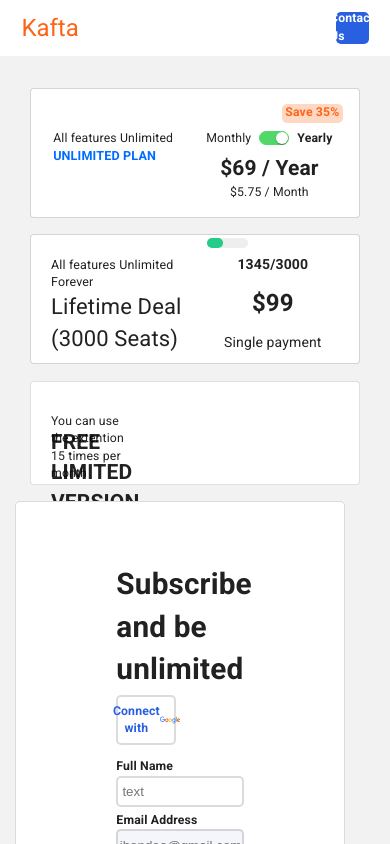
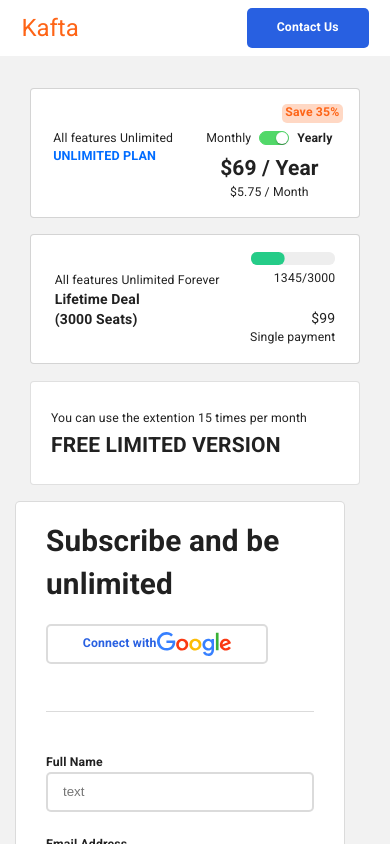
Before and after one commit to mdsaddamvol/kafta, a Next.js app: page / in a window 390 px wide. Shown: the top 844 px of the page. Built offline with nearby package versions, Linux system fonts and the light colour scheme.

Commit message:
fixed evething

```diff
--- a/components/FormComponent.js
+++ b/components/FormComponent.js
@@ -19,7 +19,7 @@ const useStyles = makeStyles(theme => ({
 
     [theme.breakpoints.down('sm')]: {
       width: '330px',
-      hight: '960px',
+      height: '981px',
       padding: '30px',
       flexDirection: 'row',
       justifyContent: 'center',
@@ -41,6 +41,10 @@ const useStyles = makeStyles(theme => ({
     justifyContent: 'space-evenly',
     alignItems: 'center',
     flexDirection: 'column',
+    [theme.breakpoints.down('sm')]: {
+      width: '80vw',
+      height: '981px',
+    },
   },
   google: {
     width: '15.41vw',
@@ -53,6 +57,10 @@ const useStyles = makeStyles(theme => ({
     justifyContent: 'center',
     alignItems: 'center',
     cursor: 'pointer',
+    [theme.breakpoints.down('sm')]: {
+      width: '222px',
+      height: '40px',
+    },
   },
   connectGoogle: {
     color: '#2860E1',
@@ -63,33 +71,54 @@ const useStyles = makeStyles(theme => ({
   googlesvg: {
     width: '5.18vw',
     height: '2.275vh',
+    [theme.breakpoints.down('sm')]: {
+      width: '74.63px',
+      height: '24.57px',
+    },
   },
   input: {
     width: '100%',
     height: '3.70vh',
     border: '2px solid #70707040',
     padding: '0.347vw',
-    paddingLeft: '1.04vw',
+    paddingLeft: '15px',
     borderRadius: '5px',
+    [theme.breakpoints.down('sm')]: {
+      height: '40px',
+    },
   },
   inputlabel: {
     fontSize: '0.875em',
     fontFamily: 'Roboto',
     fontWeight: 'bold',
+    [theme.breakpoints.down('sm')]: {
+      height: '25px',
+    },
   },
   inputContainer: {
     width: '100%',
     height: '5.83vh',
     display: 'flex',
     justifyContent: 'space-between',
+    [theme.breakpoints.down('sm')]: {
+      flexDirection: 'column',
+      height: '160px',
+    },
   },
   inputContainerfull: {
     width: '100%',
     height: '5.83vh',
+    [theme.breakpoints.down('sm')]: {
+      height: '63px',
+    },
   },
   inputHalf: {
     width: '48%',
     height: '5.83vh',
+    [theme.breakpoints.down('sm')]: {
+      width: '100%',
+      height: '63px',
+    },
   },
   email: {
     backgroundColor: '#F5F5FC',
@@ -98,7 +127,10 @@ const useStyles = makeStyles(theme => ({
     border: '2px solid #70707040',
     padding: '0.347vw',
     borderRadius: '5px',
-    paddingLeft: '1.04hw',
+    paddingLeft: '15px',
+    [theme.breakpoints.down('sm')]: {
+      height: '40px',
+    },
   },
   pay: {
     width: '100%',
@@ -114,6 +146,20 @@ const useStyles = makeStyles(theme => ({
     justifyContent: 'center',
     alignItems: 'center',
     cursor: 'pointer',
+    [theme.breakpoints.down('sm')]: {
+      height: '40px',
+    },
+  },
+
+  smdivider: {
+    width: 0,
+    height: 0,
+    [theme.breakpoints.down('sm')]: {
+      width: '100%',
+      height: '1px',
+      marginTop: '28px',
+      borderBottom: '1px solid #70707040',
+    },
   },
 }));
 
@@ -129,7 +175,9 @@ const FormComponent = () => {
           <span className={classes.connectGoogle}>Connect with</span>
           <img className={classes.googlesvg} src="/google.svg" />
         </div>
+        <div className={classes.smdivider}></div>
         <Divider />
+
         <div className={classes.inputContainerfull}>
           <label className={classes.inputlabel}>Full Name</label>
           <input required className={classes.input} type="text" placeholder="text" />
@@ -155,6 +203,7 @@ const FormComponent = () => {
             <input required type="password" className={classes.input} placeholder="********" />
           </div>
         </div>
+        <div className={classes.smdivider}></div>
         <Divider />
         <div className={classes.inputContainerfull}>
           <label className={classes.inputlabel}>Cradit Card Number</label>
--- a/components/bottomCard.js
+++ b/components/bottomCard.js
@@ -22,12 +22,28 @@ const useStyles = makeStyles(theme => ({
       padding: '20px 20px',
     },
   },
+  smalltext: {
+    fontSize: '0.875em',
+    fontFamily: 'Roboto',
+    fontWeight: 'regular',
+    width: '20vw',
+    height: '1.75vh',
+    [theme.breakpoints.down('sm')]: {
+      width: '287px',
+      height: '19',
+    },
+  },
   bigtext: {
     fontSize: '1.5em',
     fontFamily: 'Roboto',
     fontWeight: 'black',
     width: '20vw',
     height: '2.96vh',
+    [theme.breakpoints.down('sm')]: {
+      width: '230px',
+      height: '32',
+      marginTop: '5px',
+    },
   },
 }));
 
@@ -36,17 +52,7 @@ export default function BottomCard() {
 
   return (
     <Paper className={classes.paper} variant="outlined" elevation={0}>
-      <div
-        style={{
-          fontSize: '0.875em',
-          fontFamily: 'Roboto',
-          fontWeight: 'regular',
-          width: '20vw',
-          height: '1.75vh',
-        }}
-      >
-        You can use the extention 15 times per month
-      </div>
+      <div className={classes.smalltext}>You can use the extention 15 times per month</div>
       <div className={classes.bigtext}>
         <b>FREE LIMITED VERSION</b>
       </div>
--- a/components/cardbottom.js
+++ b/components/cardbottom.js
@@ -26,15 +26,54 @@ const useStyles = makeStyles(theme => ({
     [theme.breakpoints.down('sm')]: {
       width: '330px',
       height: '130px',
+      justifyContent: 'space-aroud',
     },
   },
   half: {
     width: '180px',
-    height: '87px',
+    height: '60px',
+    [theme.breakpoints.down('sm')]: {
+      width: '180px',
+      height: '55px',
+      display: 'flex',
+      flexDirection: 'column',
+      justifyConten: 'center',
+    },
   },
   half2: {
     width: '153px',
-    height: '123px',
+    height: '100px',
+    [theme.breakpoints.down('sm')]: {
+      width: '97px',
+      height: '94px',
+      display: 'flex',
+      flexDirection: 'column',
+      alignItems: 'flex-end',
+      justifyConten: 'center',
+    },
+  },
+  bigDeal: {
+    fontSize: '1em',
+    fontFamily: 'Roboto',
+    fontWeight: 'bold',
+    height: '32px',
+    [theme.breakpoints.down('sm')]: {},
+  },
+  bigPrice: {
+    textAlign: 'center',
+    fontSize: '1em',
+    fontFamily: 'Roboto',
+    fontWeight: 'regular',
+    margin: '12px 0',
+    [theme.breakpoints.down('sm')]: {
+      width: '81px',
+      height: '30px',
+      display: 'flex',
+      justifyContent: 'flex-end',
+      alignItems: 'flex-end',
+      margin: 0,
+      marginTop: '10px',
+    },
   },
 }));
 export default function Cardbottom() {
@@ -46,21 +85,14 @@ export default function Cardbottom() {
         <div
           style={{
             textAlign: 'start',
-            fontSize: '12.5px',
+            fontSize: '0.875em',
             fontFamily: 'Roboto',
             fontWeight: 'regular',
           }}
         >
           All features Unlimited Forever
         </div>
-        <div
-          style={{
-            fontSize: '22px',
-            fontFamily: 'Roboto',
-            fontWeight: 'black',
-            height: '32px',
-          }}
-        >
+        <div className={classes.bigDeal}>
           Lifetime Deal <br />
           (3000 Seats)
         </div>
@@ -71,29 +103,20 @@ export default function Cardbottom() {
         <div
           style={{
             textAlign: 'center',
-            fontSize: '14px',
+            fontSize: '0.875em',
             fontFamily: 'Roboto',
             fontWeight: 'regular',
-            marginTop: '6px',
+            marginTop: '5px',
+            JustifySelf: 'center',
           }}
         >
-          <b>1345/3000 </b>
+          1345/3000
         </div>
-        <div
-          style={{
-            textAlign: 'center',
-            fontSize: '24px',
-            fontFamily: 'Roboto',
-            fontWeight: 'regular',
-            margin: '12px 0',
-          }}
-        >
-          <b> $99</b>
-        </div>
+        <div className={classes.bigPrice}>$99</div>
         <Typography
           style={{
             textAlign: 'center',
-            fontSize: '14px',
+            fontSize: '0.875em',
             fontFamily: 'Roboto',
             fontWeight: 'regular',
           }}
--- a/components/navbar.js
+++ b/components/navbar.js
@@ -37,6 +37,10 @@ const useStyles = makeStyles(theme => ({
     color: '#ffffff',
     cursor: 'pointer',
     borderRadius: '5px',
+    [theme.breakpoints.down('sm')]: {
+      width: '122px',
+      height: '40px',
+    },
   },
 }));
 
--- a/components/progress.js
+++ b/components/progress.js
@@ -8,6 +8,10 @@ const BorderLinearProgress = withStyles(theme => ({
     height: '1.20vh',
     borderRadius: '6px',
     width: '10.65vw',
+    [theme.breakpoints.down('sm')]: {
+      width: '84px',
+      height: '13px',
+    },
   },
   colorPrimary: {
     backgroundColor: theme.palette.grey[theme.palette.type === 'light' ? 200 : 700],
@@ -20,7 +24,7 @@ const BorderLinearProgress = withStyles(theme => ({
 
 const useStyles = makeStyles({
   root: {
-    flexGrow: 1,
+    flexGrow: 0,
   },
 });
 
--- a/pages/index.js
+++ b/pages/index.js
@@ -34,6 +34,9 @@ const useStyles = makeStyles(theme => ({
     justifyContent: 'space-around',
     alignItems: 'center',
     padding: '15px',
+    [theme.breakpoints.down('sm')]: {
+      hight: '1651px',
+    },
   },
   footer: {
     width: '100%',
@@ -62,8 +65,8 @@ export default function Home() {
           <FormComponent />
         </Grid>
         <div className={classes.footer}>
-          By continuing,you agree to our Terms of Service and have read and acknowledge our{' '}
-          <a href="#">Privacy policy</a>.
+          By continuing,you agree to our Terms of Service and have read and acknowledge our
+          <a href="#"> Privacy policy</a>.
         </div>
       </Grid>
     </div>
```
